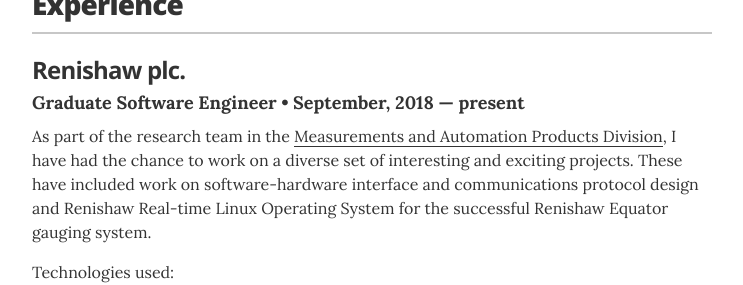
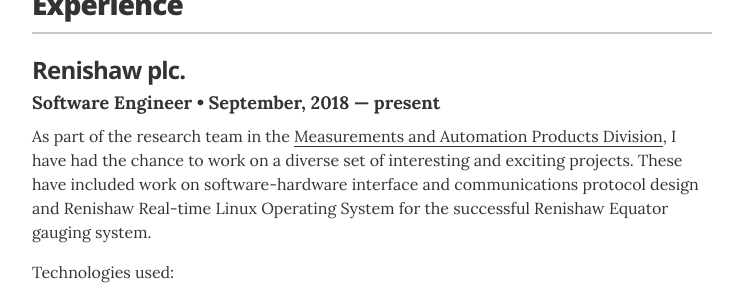
Before and after one commit to nmazidi/nmazidi.github.io, a Jekyll site: the page built from index.html, in a window 1280 px wide and 900 px high, scrolled down 325 px, cut to the strip 169-900 px from the top of the window. Shown: the top 285 px of the strip, without its empty margins (268-1011 px from the left). Built offline with Jekyll 4.4.1, drawn with Linux system fonts in a browser that asks for light colours.

Commit message:
changed graduate to software engineer

```diff
--- a/_data/experience.yml
+++ b/_data/experience.yml
@@ -1,6 +1,6 @@
 # Jobs
 - company: Renishaw plc.
-  position: Graduate Software Engineer
+  position: Software Engineer
   duration:  September, 2018 &mdash; present
   summary: As part of the research team in the <a href="https://www.renishaw.com/en/equator-gauging-system--12595">Measurements and Automation Products Division</a>, I have had the chance to work on a diverse set of interesting and exciting projects. These have included work on software-hardware interface and communications protocol design and Renishaw Real-time Linux Operating System for the successful Renishaw Equator gauging system. <p>Technologies used:</p><ul><li>C++11</li><li>C#</li><li>Bash scripting</li><li>Linux and Windows</li><li>Make and CMake</li><li>Git version control</li></ul>
 
```
